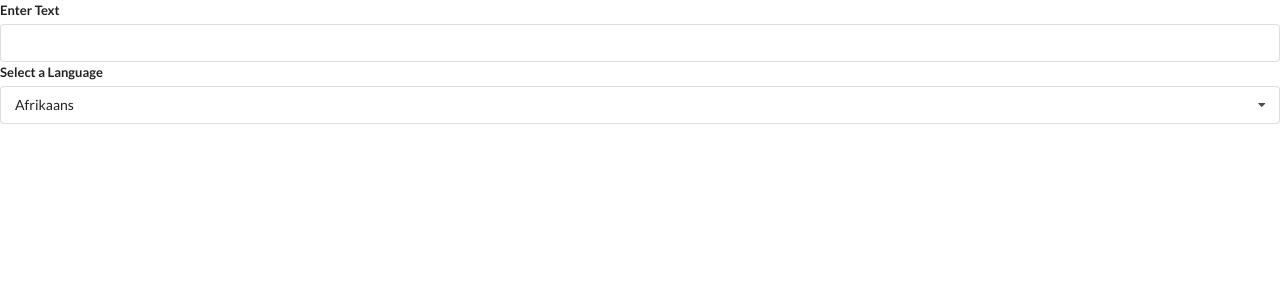
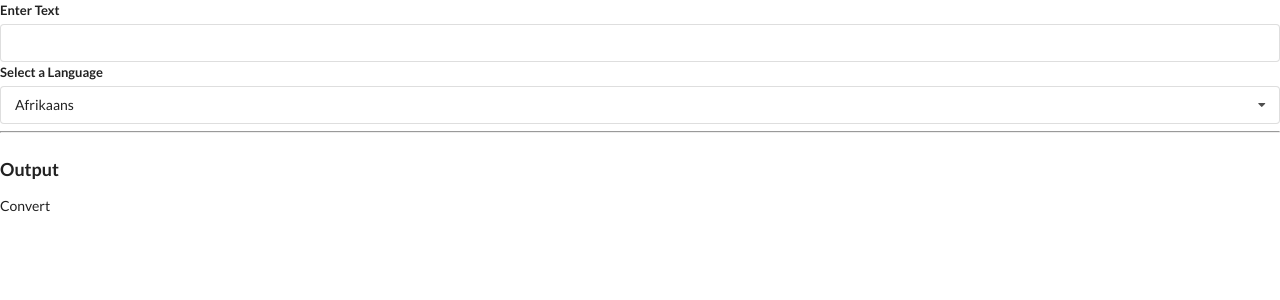
Before and after one commit to Selchuck/widgets, a React (Create React App) app: page / in a window 1280 px wide. Shown: the top 300 px of the page. Built offline with nearby package versions, Linux system fonts and the light colour scheme.

Commit message:
display translated text

```diff
--- a/src/components/Translate.js
+++ b/src/components/Translate.js
@@ -1,5 +1,6 @@
 import React, { useState } from 'react';
 import Dropdown from './Dropdown';
+import Convert from './Convert';
 
 const options = [
   {
@@ -50,6 +51,9 @@
         onSelectedChange={setLanguage}
         options={options}
       />
+      <hr />
+      <h3 className="ui header">Output</h3>
+      <Convert text={text} language={language} />
     </div>
   );
 };
```
